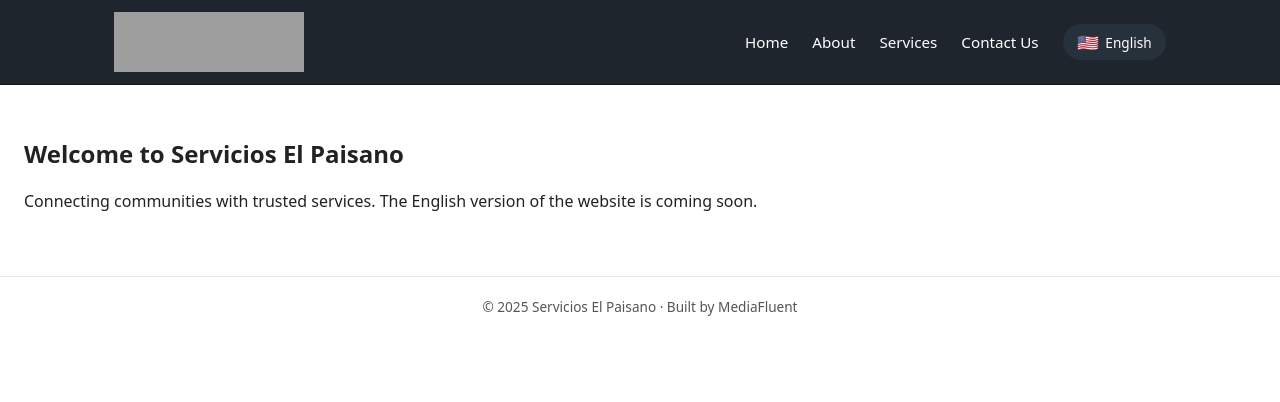
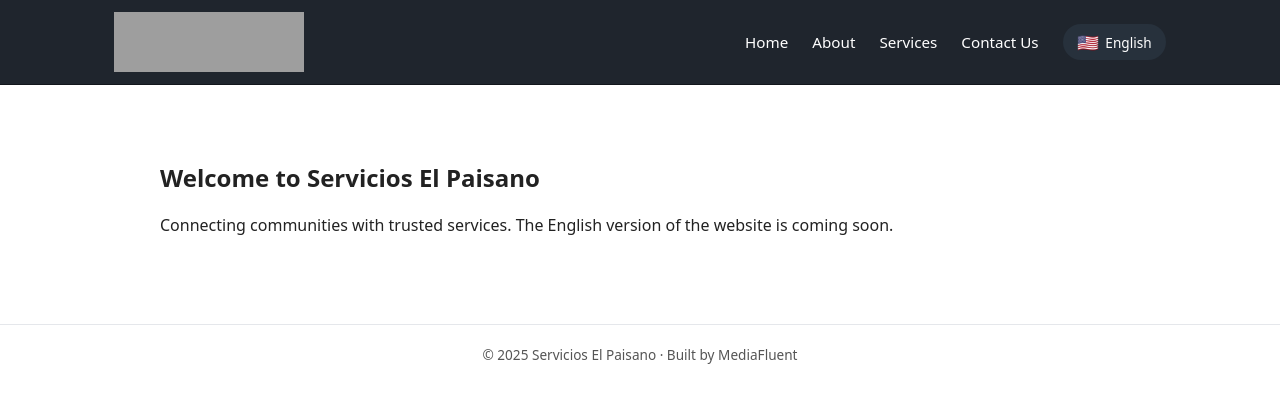
Before and after one commit to smashpro-digital/servicios-elpaisano, a Next.js app in the folder frontend/: page / in a window 1280 px wide. Shown: the top 402 px of the page. Built offline with nearby package versions, Linux system fonts and the light colour scheme; grey boxes are pictures that could not be loaded.

Commit message:
Update page.tsx

```diff
--- a/frontend/app/page.tsx
+++ b/frontend/app/page.tsx
@@ -1,8 +1,9 @@
+// app/page.tsx
 export default function HomePage() {
   return (
-    <section className="p-8 text-center">
-      <h2 className="text-3xl font-semibold mb-2">Welcome to Servicios El Paisano</h2>
-      <p className="text-gray-700">
+    <section className="page-section">
+      <h2>Welcome to Servicios El Paisano</h2>
+      <p>
         Connecting communities with trusted services. The English version of the website is coming soon.
       </p>
     </section>
```
